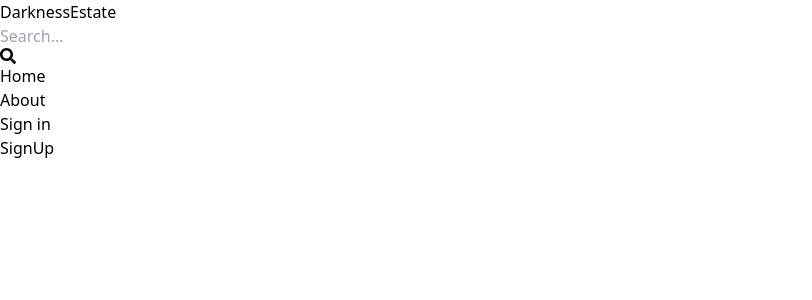
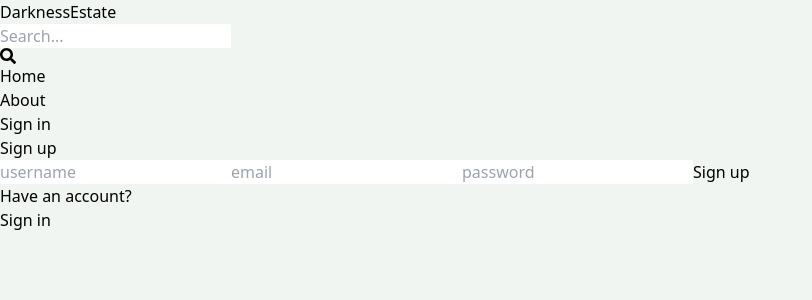
Before and after one commit to darkness1418/mean-estate-project, a React (Vite) app in the folder client/: page /sign-up in a window 1280 px wide. Shown: the top 300 px of the page, without its empty margins (0-812 px from the left). Built offline with nearby package versions, Linux system fonts and the light colour scheme.

Commit message:
signup UI created

```diff
--- a/client/src/index.css
+++ b/client/src/index.css
@@ -1,3 +1,7 @@
 @tailwind base;
 @tailwind components;
 @tailwind utilities;
+
+body{
+    background-color: rgb(241, 245, 241);
+}
--- a/client/src/pages/SignUp.jsx
+++ b/client/src/pages/SignUp.jsx
@@ -1,7 +1,28 @@
-import React from 'react'
+import { Link } from 'react-router-dom'
 
 export default function SignUp() {
   return (
-    <div>SignUp</div>
+    <div className='p-3 max-w-lg mx-auto'>
+      <h1 className='text-3xl text-center font-semibold my-7'>
+        Sign up
+      </h1>
+      <form className='flex flex-col gap-4'>
+        <input type='text' placeholder='username'
+        className='border p-3 rounded-lg' id='username'/>
+        <input type='email' placeholder='email'
+        className='border p-3 rounded-lg' id='email'/>
+        <input type='password' placeholder='password'
+        className='border p-3 rounded-lg' id='password'/>
+        <button className='bg-slate-700 text-white p-3 rounded-lg uppercase
+        hover:opacity-90 disabled:opacity-75'>Sign up</button>
+      </form>
+      <div className='flex gap-2 mt-5'>
+        <p>Have an account?</p>
+        <Link to= {'/sign-in'}>
+          <span className='text-blue-700'>Sign in</span>
+        </Link>
+      </div>
+
+    </div>
   )
 }
```
